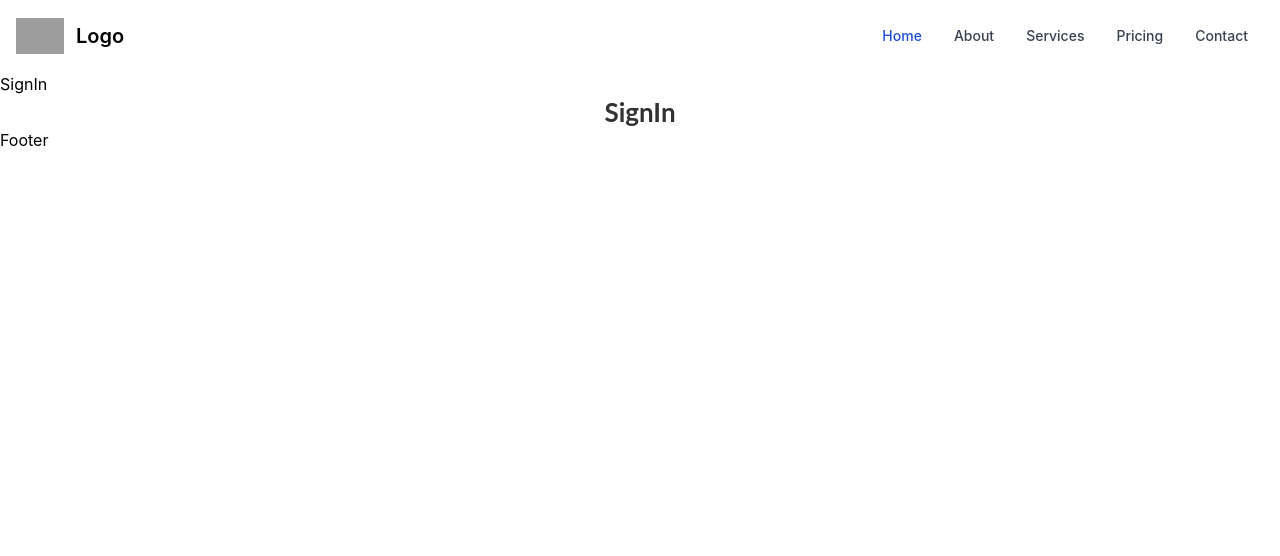
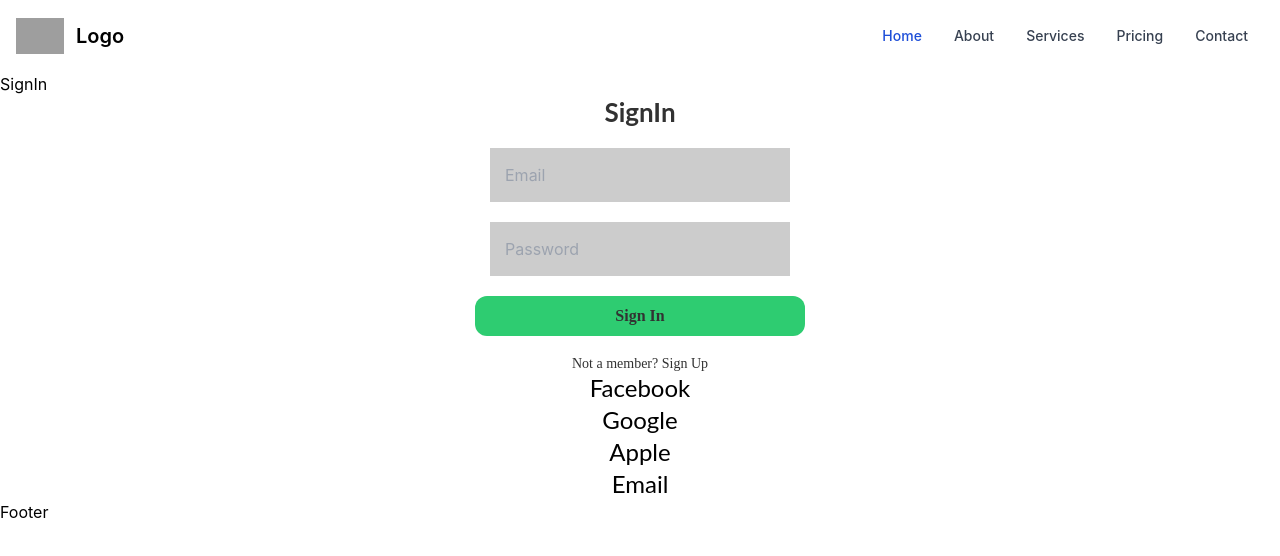
Before and after one commit to Quantumminded/front-end, a React (Create React App) app: page /SignIn in a window 1280 px wide. Shown: the top 556 px of the page. Built offline with nearby package versions, Linux system fonts and the light colour scheme; grey boxes are pictures that could not be loaded.

Commit message:
import styled

```diff
--- a/src/SignIn.js
+++ b/src/SignIn.js
@@ -1,11 +1,11 @@
 import React from 'react'
 import styled from "styled-components";
 import {Small,Body,Highlight,Subtitle,Title,Headings} from './Style/StyledTypography'
+import {Input,Button} from './Style/StyledComponents'
 function SignIn() {
 
 const Container = styled.div`
-display: flex;
-justify-content: center;
+text-align: center;
 `
   // function onSignIn(googleUser) {
   //   var profile = googleUser.getBasicProfile();
@@ -19,6 +19,17 @@ justify-content: center;
     <div>SignIn</div>
     <Container>
       <Title>SignIn</Title>
+        <Input placeholder="Email"/>
+        <Input placeholder="Password"/>
+        <Button><Highlight>Sign In</Highlight></Button>
+        <Small>Not a member? <span>Sign Up</span></Small>
+      <Subtitle>Facebook</Subtitle>
+      <Subtitle>Google</Subtitle>
+      <Subtitle>Apple</Subtitle>
+      <Subtitle>Email</Subtitle>
+
+
+
     <div className="g-signin2" data-onsuccess="onSignIn"></div>
     </Container>
     </>
--- /dev/null
+++ b/src/Style/StyledComponents.js
@@ -0,0 +1,25 @@
+import styled from "styled-components";
+
+const Input = styled.input`
+  display:block;
+  width:300px;
+  margin:20px auto;
+  padding:15px;
+  background:rgba(0,0,0,0.2);
+  color:#fff;
+  border:0;
+`;
+const Button = styled.button`
+  border: 1px solid black;
+  border-radius: 12px;
+  background: #2ecc71;
+  border: 0;
+  color: #fff;
+  padding: 10px;
+  font-size: 20px;
+  width: 330px;
+  margin: 20px auto;
+  display: block;
+  cursor: pointer;
+`;
+export { Input, Button };
--- a/src/Style/fonts.js
+++ /dev/null
@@ -1,11 +0,0 @@
-import { createGlobalStyle } from 'styled-components';
-
-export default createGlobalStyle`
-@import url('https://fonts.googleapis.com/css2?family=Lato:wght@400;700&family=Roboto+Slab&family=Rubik:wght@700&display=swap');
-/* body {
-    margin: 0;
-    padding: 0;
-    background: teal;
-    font-family: Open-Sans, Helvetica, Sans-Serif;
-  } */
-`;
--- a/src/index.js
+++ b/src/index.js
@@ -2,11 +2,9 @@ import React from 'react';
 import ReactDOM from 'react-dom/client';
 import './index.css';
 import App from './App';
-import GlobalStyle from './Style/fonts'
 const root = ReactDOM.createRoot(document.getElementById('root'));
 root.render(
   <React.StrictMode>
-    <GlobalStyle/>
     <App />
   </React.StrictMode>
 );
```
